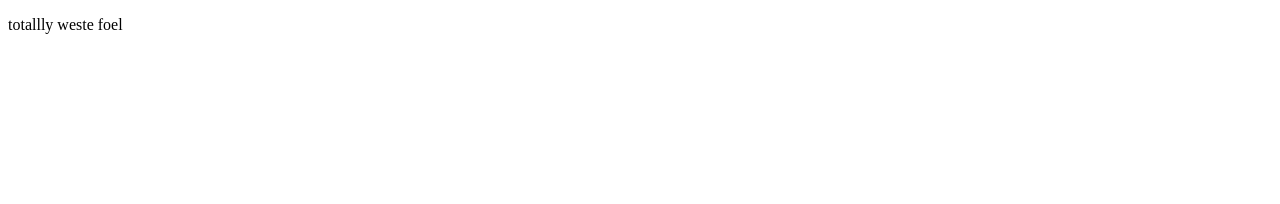
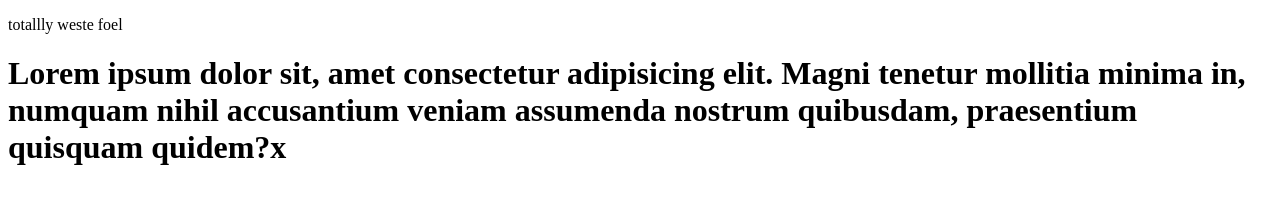
Before and after one commit to dangi100nu/Html-Css-Create-a-food-delivery-website, a plain HTML site: page waste.html in a window 1280 px wide. Drawn offline with Linux system fonts and the light colour scheme.

Commit message:
minor changes in waste.html file

```diff
--- a/waste.html
+++ b/waste.html
@@ -8,5 +8,6 @@
 </head>
 <body>
     <p>totallly weste foel</p>
+<h1>Lorem ipsum dolor sit, amet consectetur adipisicing elit. Magni tenetur mollitia minima in, numquam nihil accusantium veniam assumenda nostrum quibusdam, praesentium quisquam quidem?x</h1>
 </body>
 </html>
```
